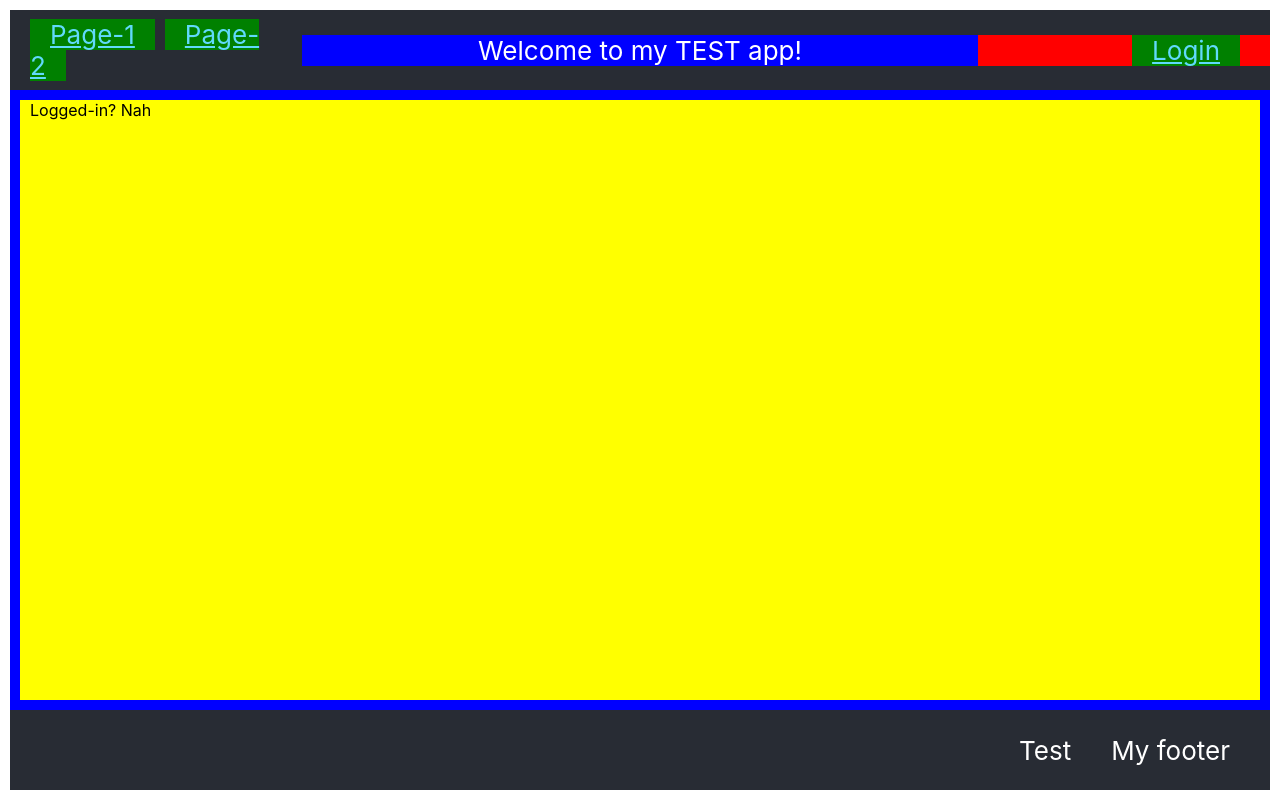
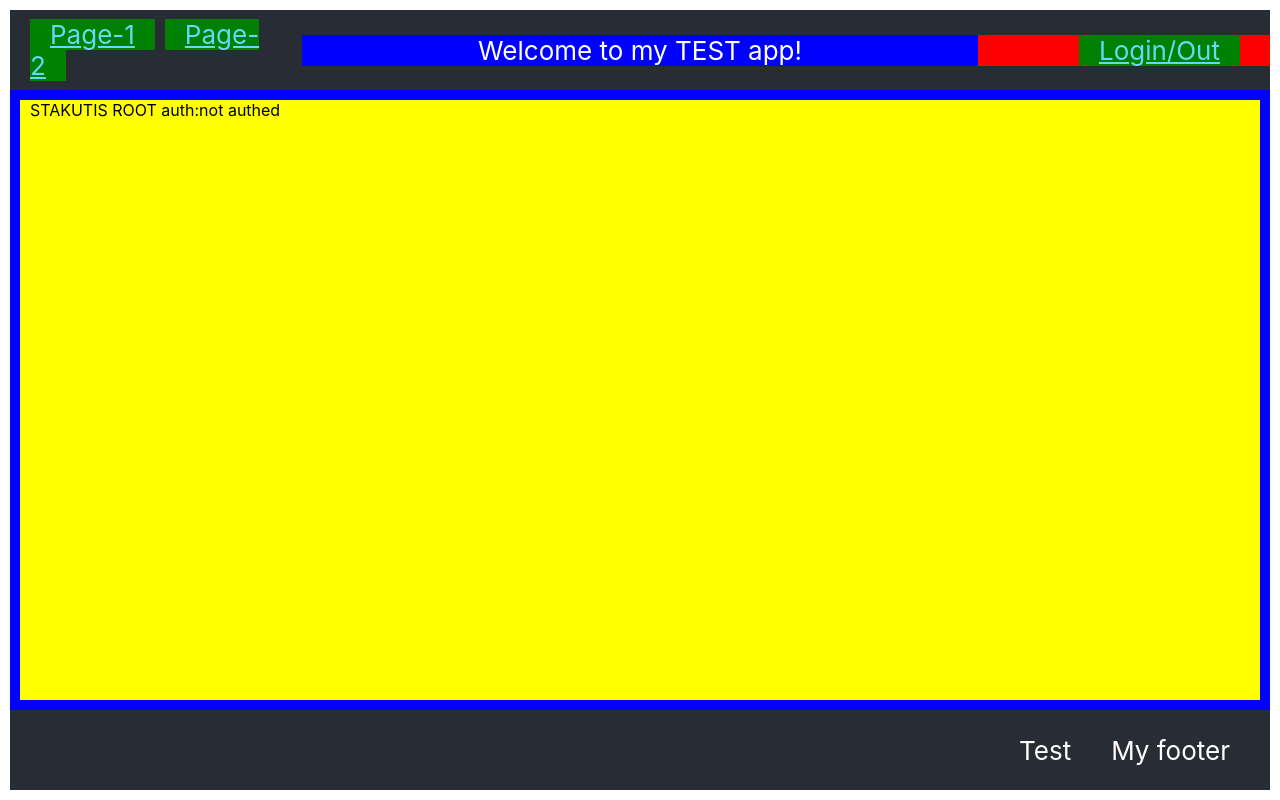
Before and after one commit to stakutis/Router-Flex-Jest-Cypresss, a React (Create React App) app: page / in a window 1280 px wide. Built offline with nearby package versions, Linux system fonts and the light colour scheme.

Commit message:
Authentication/routes working

```diff
--- a/src/App.js
+++ b/src/App.js
@@ -8,15 +8,62 @@ import {
 import "./App.css";
 import Header from "./components/Header";
 
+const auth = {
+  isAuthenticated: false,
+};
+
+const PrivateRoute = ({ component: Component, ...rest }) => {
+  console.log(
+    "PrivateRoute: component:",
+    Component,
+    "rest:",
+    rest,
+    "auth:",
+    auth
+  );
+  if (!auth.isAuthenticated) alert("Please click Login FIRST!");
+  return (
+    <Route
+      {...rest}
+      render={(props) =>
+        auth.isAuthenticated === true ? (
+          <Component {...props} />
+        ) : (
+          <Redirect to="/" />
+        )
+      }
+    />
+  );
+};
+
 function App() {
-  const [loggedIn, setLogged] = useState(false);
   const Login = (props) => {
-    setLogged(!loggedIn);
+    console.log("Logggggggin");
+    if (auth.isAuthenticated) {
+      auth.isAuthenticated = false;
+      return <Redirect to="/" />;
+    }
+    auth.isAuthenticated = true;
     return <Redirect to="/page2" />;
-    return <div>Hi</div>;
   };
 
-  console.log("Rendering app, loggedIn:", loggedIn);
+  console.log("Rendering app, auth:", auth);
+
+  const Page1 = (props) => {
+    return (
+      <div>
+        This is page 1 {auth.isAuthenticated ? "authenticated" : "not authed"}
+      </div>
+    );
+  };
+
+  const Page2 = (props) => {
+    return (
+      <div>
+        This is page 2 {auth.isAuthenticated ? "authenticated" : "not authed"}
+      </div>
+    );
+  };
 
   return (
     <div className="App">
@@ -24,22 +71,17 @@ function App() {
         <Header />
         <div className="Main">
           <Switch>
-            <Route exact path="/login" component={Login} />
+            <Route exact path="/login" component={Login}></Route>
+            <Route exact path="/nowhere">
+              No Where! {auth.isAuthenticated ? "authenticated" : "not authed"}
+            </Route>
             <Route exact path="/">
-              Logged-in? {loggedIn ? "Yes" : "Nah"}
+              STAKUTIS ROOT auth:
+              {auth.isAuthenticated ? "authenticated" : "not authed"}
             </Route>
-            {/* loggedIn ? (
-              <>
-                <Route exact path="/page1">
-                  This is page 1
-                </Route>
-                <Route exact path="/page2">
-                  This is page 2; Logged-in? {loggedIn ? "Yes" : "Nah"}
-                </Route>
-              </>
-            ) : (
-              <Redirect to="/" />
-            )*/}
+            <PrivateRoute exact path="/page1" component={Page1}></PrivateRoute>
+            <PrivateRoute exact path="/page2" component={Page2}></PrivateRoute>
+            <Redirect to="/nowhere" />
           </Switch>
         </div>
         <div className="App-footer">
--- a/src/components/Header.js
+++ b/src/components/Header.js
@@ -32,7 +32,7 @@ export default function (props) {
           to="/login"
           activeStyle={{ color: "red" }}
         >
-          Login
+          Login/Out
         </NavLink>
       </div>
     </header>
```
Also changed, not shown: 1 other file (tests, documents, lock files or other folders).
